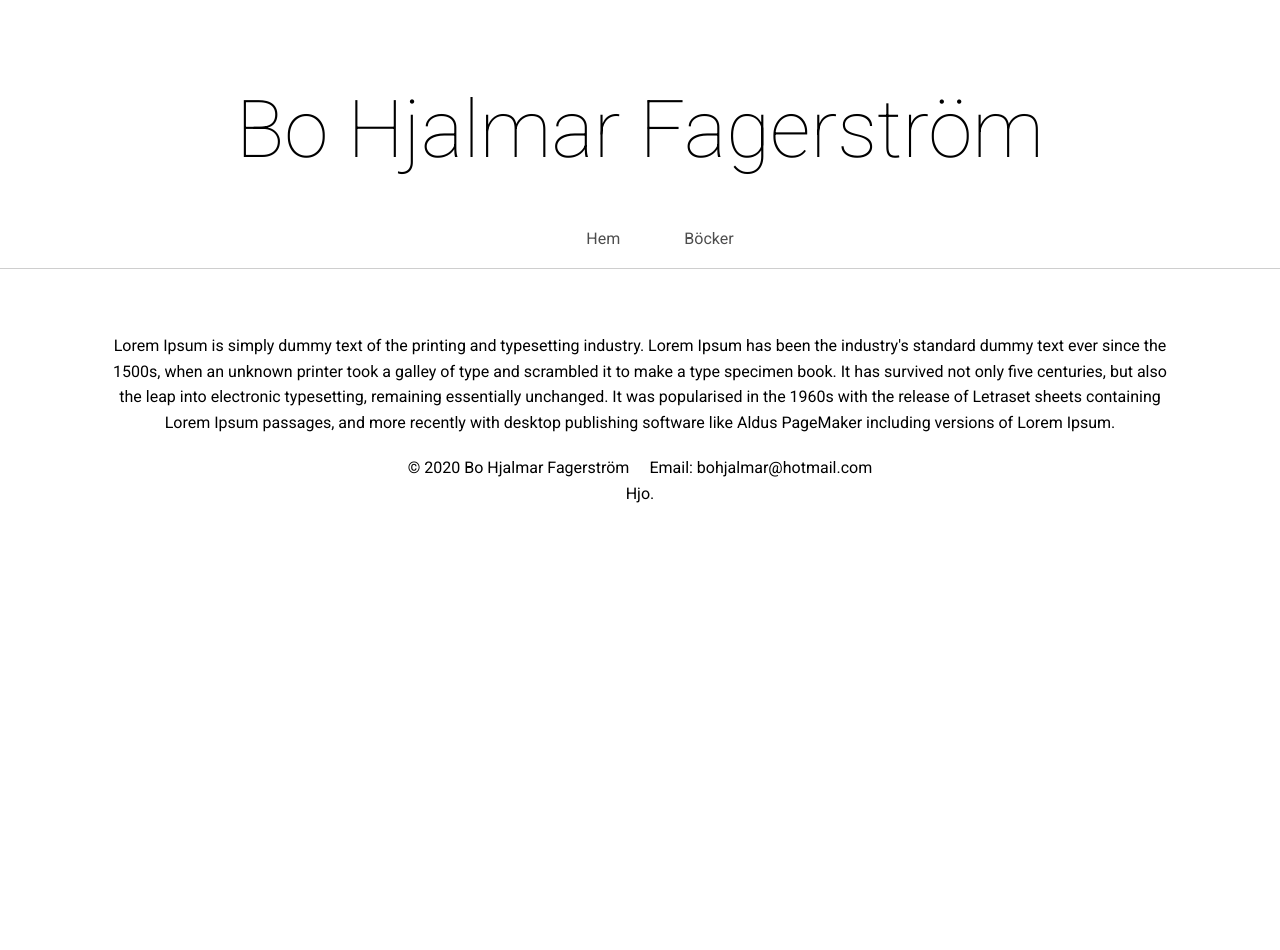
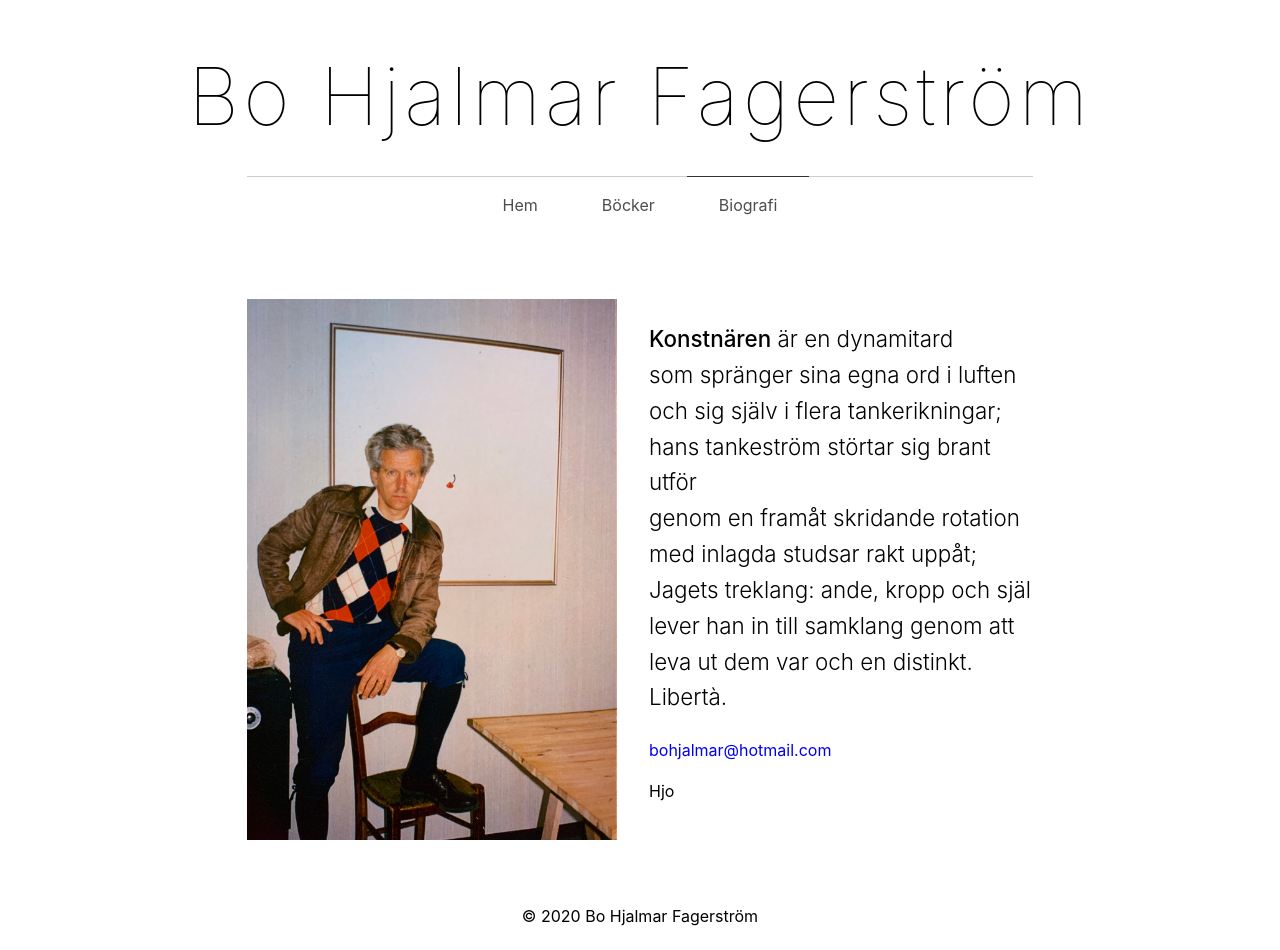
Before and after one commit to Selfnrj/bohjalmarfagerstrom, a React app: page /biografi in a window 1280 px wide. Before the commit the page ends 800 px from the top, so only its background shows below. Built offline with nearby package versions, Linux system fonts and the light colour scheme.

Commit message:
Biography

```diff
--- a/src/App.js
+++ b/src/App.js
@@ -16,8 +16,8 @@ class App extends Component {
 
     return (
       <BrowserRouter>
-        <Navigation />
         <div className="App">
+          <Navigation />
           <Switch>
             <Route path={"/"} component={Home} exact />
             <Route path={"/books"} component={Books} />
--- a/src/App.scss
+++ b/src/App.scss
@@ -1,11 +1,14 @@
 // Variables
 $gutter: 64px;
 $baseColor: #333;
+$BaseFontFamily: -apple-system, BlinkMacSystemFont, "Helvetica Neue", Helvetica, sans-serif;
 
-
+html {
+  overflow-y: scroll;
+}
 
 body {
-  font-family: 'Roboto', 'Helvetica', 'Arial', sans-serif;
+  font-family: $BaseFontFamily;
   margin: 0;
   padding: 0;
   line-height: 1.6;
@@ -13,7 +16,7 @@ body {
 
 .App {
   text-align: center;
-  max-width: 1060px;
+  max-width: 1080px;
   margin: 0 auto;
   padding: 0 $gutter/3;
 }
@@ -22,6 +25,10 @@ h2 {
   font-size: 2em;
   font-weight: 200;
   font-feature-settings: "liga", "dlig";
+}
+
+b {
+  font-weight: 500;
 }
 
 a {
@@ -36,7 +43,9 @@ a {
     font-weight: 100;
     font-feature-settings: "liga", "dlig";
     text-align: center;
-    margin-bottom: 0;
+    margin: 2rem 0 1rem;
+    display: inline-block;
+    letter-spacing: 4px;
 
     @media only screen and (min-width: 640px) {
       font-size: 5em;
@@ -44,10 +53,10 @@ a {
   }
 
   &__image {
-    margin: 0 auto;
+    margin: $gutter auto;
+    margin-top: $gutter/2;
     width: 100%;
-    max-width: 800px;
-    margin-bottom: $gutter;
+    max-width: 708px;
   }
 
   &__desc {
@@ -60,8 +69,16 @@ a {
   list-style: none;
   display: flex;
   justify-content: center;
-  margin-bottom: $gutter/2;
-  border-bottom: solid 1px #cecece;
+  border-top: solid 1px #cecece;
+  max-width: 786px;
+  padding: 0;
+  margin: 0 auto;
+
+  @media only screen and (max-width: 640px) {
+    li {
+      width: 33.333%;
+    }
+  }
 
   a {
     display: block;
@@ -74,7 +91,8 @@ a {
     }
 
     &.active {
-      border-bottom: solid 3px $baseColor;
+      border-top: solid 1px $baseColor;
+      margin-top: -1px;
     }
   }
 }
@@ -84,7 +102,7 @@ a {
   max-width: 550px;
   margin: 0 auto;
 
-  figure {
+  article {
     margin: 0;
     margin-bottom: $gutter/2;
 
@@ -104,7 +122,7 @@ img {
 .books {
   margin-top: $gutter;
 
-  figure {
+  article {
     margin: 0;
     margin-bottom: $gutter/2;
     cursor: pointer;
@@ -116,15 +134,18 @@ img {
       flex-wrap: wrap;
     }
 
-    figure {
+    article {
       width: calc(25% - 30px);
       margin-bottom: $gutter;
       padding: 0 15px;
 
       &:last-child {
         width: 100%;
-        max-width: 800px;
+        //max-width: 800px;
         margin: 0 auto;
+        margin-bottom: 4rem;
+
+        p { display: none; }
       }
     }
   }
@@ -141,7 +162,7 @@ footer {
 .trees {
   margin-bottom: 40px;
 
-  figure {
+  article {
     flex: 1;
     margin: 0;
     margin-bottom: $gutter/2;
@@ -160,7 +181,7 @@ footer {
       display: flex;
     }
 
-    figure {
+    article {
       margin-bottom: 0;
       margin-right: 30px;
     }
@@ -170,8 +191,7 @@ footer {
 .trees-bottom {
   margin-top: 80px;
 
-  figure {
-    margin: 0;
+  article {
     margin-bottom: $gutter/2;
 
     img {
@@ -197,8 +217,7 @@ footer {
       display: flex;
     }
 
-    figure {
-      margin: 0;
+    article {
       margin-right: 30px;
     }
   }
@@ -210,3 +229,70 @@ footer {
   padding: 2rem;
   margin-bottom: 2rem;
 }
+
+.biografi {
+  margin: $gutter auto;
+  max-width: 786px;
+
+  .biografi__text {
+    font-size: 1.2rem;
+    font-weight: 300;
+    white-space: pre-line;
+  }
+
+  img {
+    width: 100%;
+    max-width: 370px;
+  }
+
+  section {
+    text-align: left;
+  }
+
+  dl {
+    display: flex;
+    flex-wrap: wrap;
+
+    dt {
+      flex: 0 0 20%;
+      max-width: 20%;
+
+    }
+
+    dd {
+      flex: 0 0 80%;
+      max-width: 80%;
+      margin: 0;
+    }
+  }
+
+  @media only screen and (min-width: 640px) {
+    display: flex;
+
+    section {
+      flex: 1;
+      margin-left: 2rem;
+    }
+
+    .biografi__text {
+      font-size: 1.4rem;
+    }
+  }
+}
+
+.fade-in {
+	opacity: 1;
+	animation-name: fadeInOpacity;
+	animation-iteration-count: 1;
+	animation-timing-function: ease-in;
+	animation-duration: 0.5s;
+}
+
+@keyframes fadeInOpacity {
+	0% {
+		opacity: 0;
+	}
+	100% {
+		opacity: 1;
+	}
+}
--- a/src/components/Bio.js
+++ b/src/components/Bio.js
@@ -1,13 +1,22 @@
-import React, { Component } from 'react';
+import React from 'react';
+import data from "./../data";
 
+// Stateless component
+export const Bio = (props) => {
 
-export class Bio extends Component {
-  render() {
-
-    return (
-      <p>
-        Lorem Ipsum is simply dummy text of the printing and typesetting industry. Lorem Ipsum has been the industry's standard dummy text ever since the 1500s, when an unknown printer took a galley of type and scrambled it to make a type specimen book. It has survived not only five centuries, but also the leap into electronic typesetting, remaining essentially unchanged. It was popularised in the 1960s with the release of Letraset sheets containing Lorem Ipsum passages, and more recently with desktop publishing software like Aldus PageMaker including versions of Lorem Ipsum.
-      </p>
-    );
-  }
-}
+  return (
+    <section class="fade-in">
+      { data.Bio.map((bio, i) => (
+          <div class="biografi" key={i}>
+            <img src={bio.image} alt={bio.artist} />
+            <section>
+              <p class="biografi__text"><b>{bio.artist}</b> {bio.desc}</p>
+              <a href={`mailto:${bio.email}`}>{bio.email}</a>
+              <p>Hjo</p>
+            </section>
+          </div>
+        )
+      )}
+    </section>
+  );
+};
--- a/src/components/Books.js
+++ b/src/components/Books.js
@@ -7,7 +7,7 @@ export class Books extends Component {
   render() {
 
     return (
-      <div>
+      <div class="fade-in">
         <Gallery name={data.Books} class="books" />
       </div>
     );
--- a/src/components/Footer.js
+++ b/src/components/Footer.js
@@ -6,11 +6,7 @@ export const Footer = (props) => {
   return (
     <footer>
       { data.Footer.map((footer, i) => (
-          <div key={i}>
-          <span>{footer.copyright}</span>
-          <span>{footer.email}</span><br />
-          <span>{footer.city}</span>
-          </div>
+          <div key={i}>{footer.copyright}</div>
         )
       )}
     </footer>
--- a/src/components/Gallery.js
+++ b/src/components/Gallery.js
@@ -22,10 +22,10 @@ export class Gallery extends Component {
             <section>
               { this.props.name.map((gallery, i) => {
                 return (
-                  <figure key={i}>
+                  <article key={i}>
                     <img src={gallery.image} alt={gallery.title} />
                     <p>{gallery.title}</p>
-                  </figure>
+                  </article>
                 );
               })}
             </section>
--- a/src/components/Home.js
+++ b/src/components/Home.js
@@ -9,7 +9,7 @@ export class Home extends Component {
   render() {
 
     return (
-      <main>
+      <main className="fade-in">
         <Header />
         <Gallery name={data.TreesTop} class="trees" />
         <Gallery name={data.Art} class="art" />
--- a/src/components/Navigation.js
+++ b/src/components/Navigation.js
@@ -15,13 +15,13 @@ export class Navigation extends Component {
     return (
       <nav>
         { data.Header.map((header, i) => (
-            <div className="header" key={i}>
+            <div key={i}>
               <h1 className="header__title">{header.title}</h1>
               <ul className="navbar">
                 <li><NavLink to="/" isActive={checkActive}>Hem</NavLink></li>
                 <li><NavLink to="/books">Böcker</NavLink></li>
-                {/* <li><NavLink to="/diktsamling">Diktsamling</NavLink></li>
-                <li><NavLink to="/biografi">Biografi</NavLink></li> */}
+                {/* <li><NavLink to="/diktsamling">Diktsamling</NavLink></li>*/}
+                <li><NavLink to="/biografi">Biografi</NavLink></li>
               </ul>
             </div>
           )
--- a/src/data.json
+++ b/src/data.json
@@ -186,5 +186,13 @@
       "email": "Email: bohjalmar@hotmail.com",
       "city": "Hjo."
     }
+  ],
+  "Bio": [
+    {
+      "image": "images/artisten.jpg",
+      "artist": "Konstnären",
+      "desc": "är en dynamitard \nsom spränger sina egna ord i luften \noch sig själv i flera tankerikningar; \nhans tankeström störtar sig brant utför \ngenom en framåt skridande rotation \nmed inlagda studsar rakt uppåt; \nJagets treklang: ande, kropp och själ \nlever han in till samklang genom att \nleva ut dem var och en distinkt. \nLibertà.",
+      "email": "bohjalmar@hotmail.com"
+    }
   ]
 }
```
Also changed, not shown: public/images/artisten.jpg (added).
